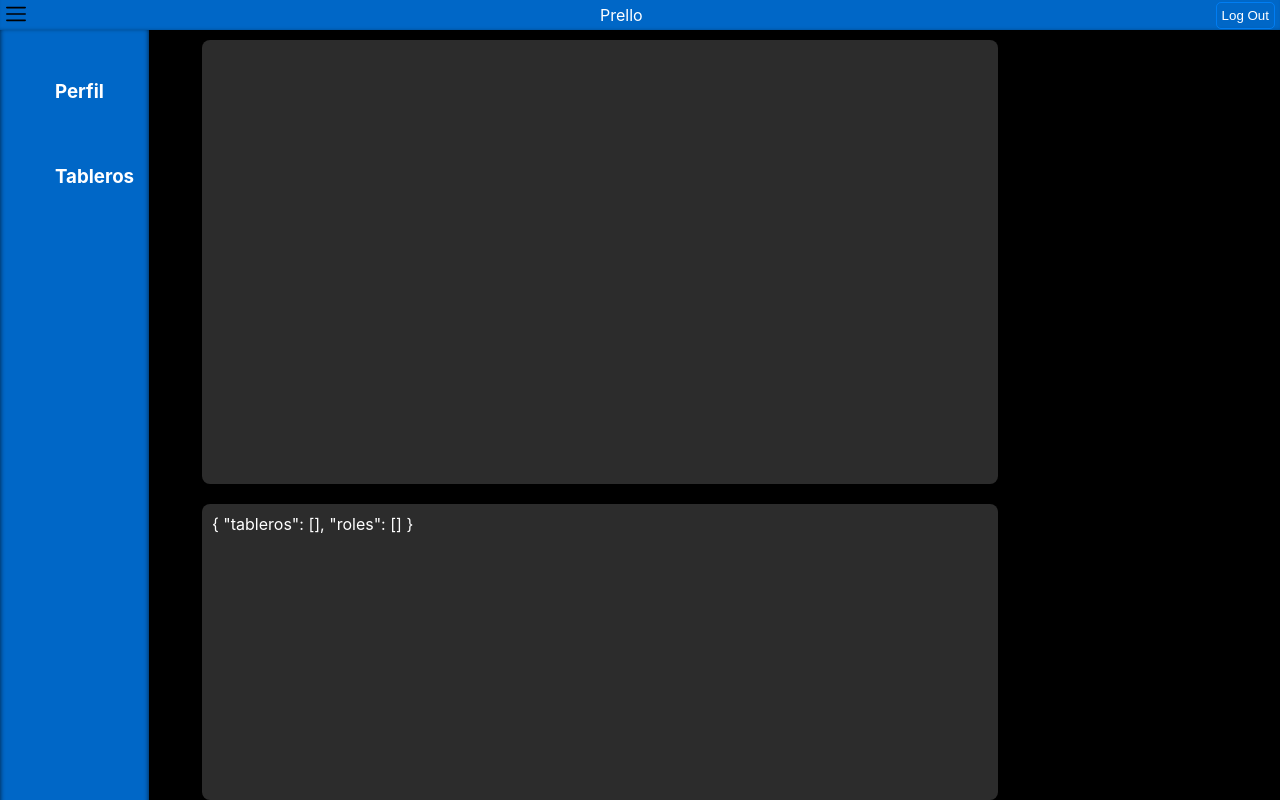
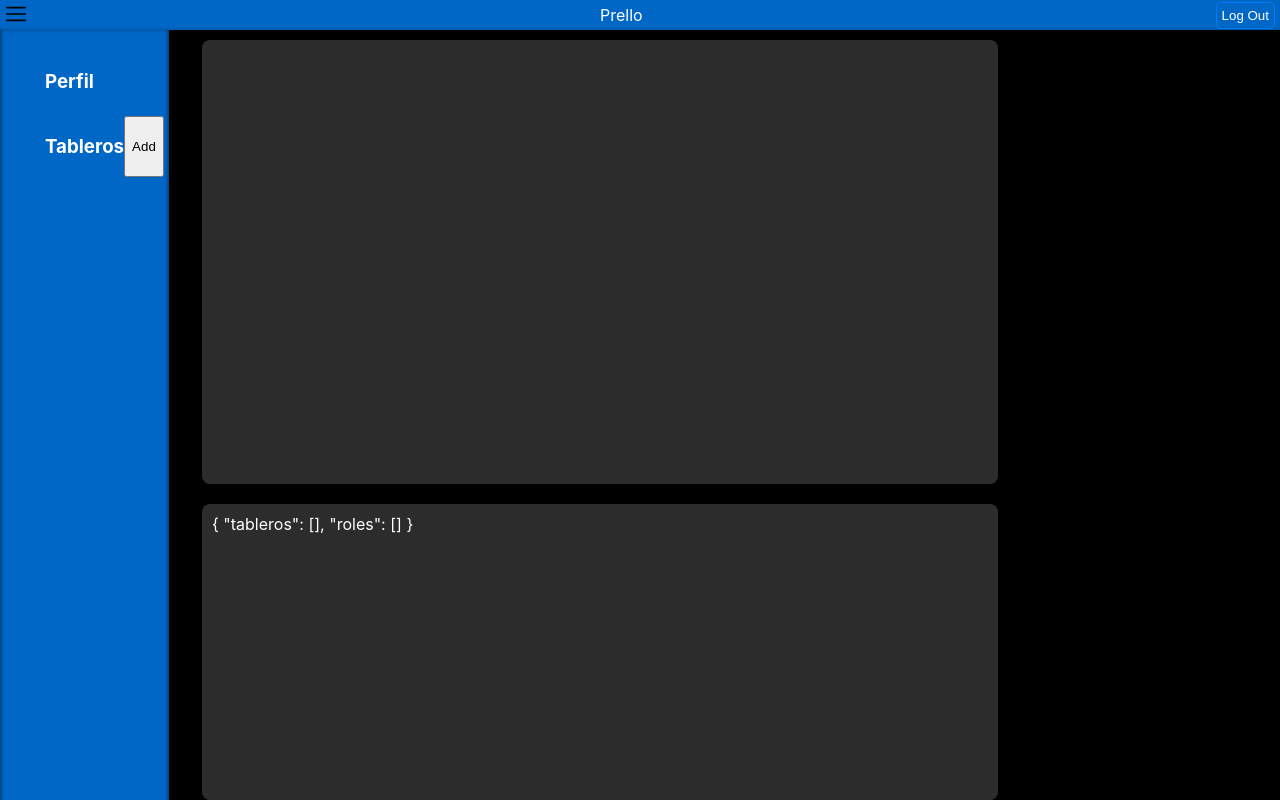
Before and after one commit to Nico9813/Prello_front, a Next.js app in the folder prello/: page /perfil in a window 1280 px wide. Both pictures are taken after a click on the button 16 px from the left and 15 px from the top of the page. Built offline with nearby package versions, Linux system fonts and the light colour scheme.

Commit message:
add tablero

```diff
--- /dev/null
+++ b/prello/components/AddTableroModal.js
@@ -0,0 +1,17 @@
+import styles from "../styles/AddTableroModal.module.css";
+import { useState } from "react";
+import Modal from './Modal'
+
+export default function AddTableroModal({isOpen, onClose, onSubmit}) {
+
+    const [nombre, setNombre] = useState('')
+
+  	return (
+      <Modal isOpen={isOpen} onClose={onClose} height="7%" width="17%">
+        <div className={styles.container}>
+            <input onChange={evt => setNombre(evt.target.value)}></input>
+            <button onClick={() => onSubmit(nombre)}>Crear Tablero</button>
+        </div>
+      </Modal>
+  );
+}
--- a/prello/components/AddTransicionModal.js
+++ b/prello/components/AddTransicionModal.js
@@ -1,7 +1,6 @@
 import styles from "../styles/AddTransicionModal.module.css";
 import { useState } from "react";
 import Modal from './Modal'
-import AddAccionModal from "./AddAccionModal";
 
 export default function AddTransicionModal({isOpen, onClose, estados}) {
 
--- a/prello/components/Navbar.js
+++ b/prello/components/Navbar.js
@@ -1,22 +1,29 @@
 import { useSelector } from "react-redux";
 import Link from "next/link";
 import styles from "../styles/Navbar.module.css";
+import { usePrelloApi } from "../hooks/usePrelloApi";
+import { useState } from "react";
+import AddTableroModal from "./AddTableroModal";
 
 export const NavBar = () => {
   const tableros = useSelector((state) => state.perfil.tableros);
+  const { crearTablero } = usePrelloApi()
+  const [ showAddTableroModal, setShowAddTableroModal] = useState()
 
   return (
     <div className={styles.container}>
       <ul className={styles.lista}>
-        <li className={styles.item_lista}>
+        <li className={styles.titulo}>
           <Link href="/perfil">
             <a>
               <h3>Perfil</h3>
             </a>
           </Link>
         </li>
-        <li className={styles.item_lista}>
+        <li className={styles.titulo}>
           <h3>Tableros</h3>
+          <button onClick={() => setShowAddTableroModal(true)}>Add</button>
+          {showAddTableroModal && <AddTableroModal isOpen={showAddTableroModal} onClose={() => setShowAddTableroModal(false)} onSubmit={crearTablero}></AddTableroModal>}
         </li>
         <li className={styles.item_lista}>
           <div className={styles.sublista}>
--- a/prello/components/layout/Layout.js
+++ b/prello/components/layout/Layout.js
@@ -2,6 +2,7 @@
 import { NavBar } from "../Navbar";
 import { useAuth0 } from "@auth0/auth0-react";
 import { useState } from "react";
+import { usePrelloApi } from "../../hooks/usePrelloApi";
 
 export const Layout = ({ children }) => {
   const { logout } = useAuth0();
@@ -24,6 +25,5 @@
         <div className={styles.rightContainer}>{children}</div>
       </div>
     </div>
-
   );
 };
--- a/prello/hooks/useFetchPrelloApi.js
+++ b/prello/hooks/useFetchPrelloApi.js
@@ -1,6 +1,4 @@
 import { useAuth0 } from "@auth0/auth0-react"
-import Axios from "axios"
-import https from "https"
 
 var prevAccessToken
 
@@ -23,8 +21,7 @@
 
         try{
             const options = {
-                url: prelloPath,
-                method,
+                method: method,
                 headers:{
                     'Content-Type': "application/json",
                     'Authorization': `Bearer ${accessToken}`
@@ -33,13 +30,10 @@
             }
 
             const inicio = new Date().valueOf()
-            const agente = https.Agent({
-                rejectUnauthorized: false
-            })
-            const data = await Axios(options, { httpsAgent: agente})
+            const data = await fetch(prelloPath, options)
             const fin = new Date().valueOf()
             console.log(`fetch prello api: ${fin - inicio}ms`)
-            return await data.data
+            return await data.json()
         }catch(e){
             console.log(e.message)
         }
--- /dev/null
+++ b/prello/hooks/usePrelloApi.js
@@ -0,0 +1,19 @@
+import { crear_agregar_tableros } from "../data/acciones"
+import { useFetchPrelloApi } from "./useFetchPrelloApi"
+import { useRealTimeDispatch } from "./useRealTimeSocket"
+
+
+export function usePrelloApi(){
+
+    const fetchPrelloApi = useFetchPrelloApi()
+    const dispatch = useRealTimeDispatch()
+
+    return {
+        crearTablero: async function(nombre){
+            const body = { nombre }
+            console.log(body)
+            const nuevo_tablero = await fetchPrelloApi("tableros", "POST", body)
+            dispatch(crear_agregar_tableros([nuevo_tablero]))
+        }
+    }
+}
--- a/prello/styles/Navbar.module.css
+++ b/prello/styles/Navbar.module.css
@@ -6,6 +6,12 @@
 	-webkit-box-shadow: inset 0px -2px 5px 0px rgba(0, 0, 0, 0.75);
 	-moz-box-shadow: inset 0px -2px 5px 0px rgba(0, 0, 0, 0.75);
 	box-shadow: inset 0px -2px 5px 0px rgba(0, 0, 0, 0.75);
+}
+
+.titulo {
+	display: flex;
+	justify-content: space-between;
+	margin: 5px;
 }
 
 .lista {
```
Also changed, not shown: prello/styles/AddtableroModal.module.css (added).
